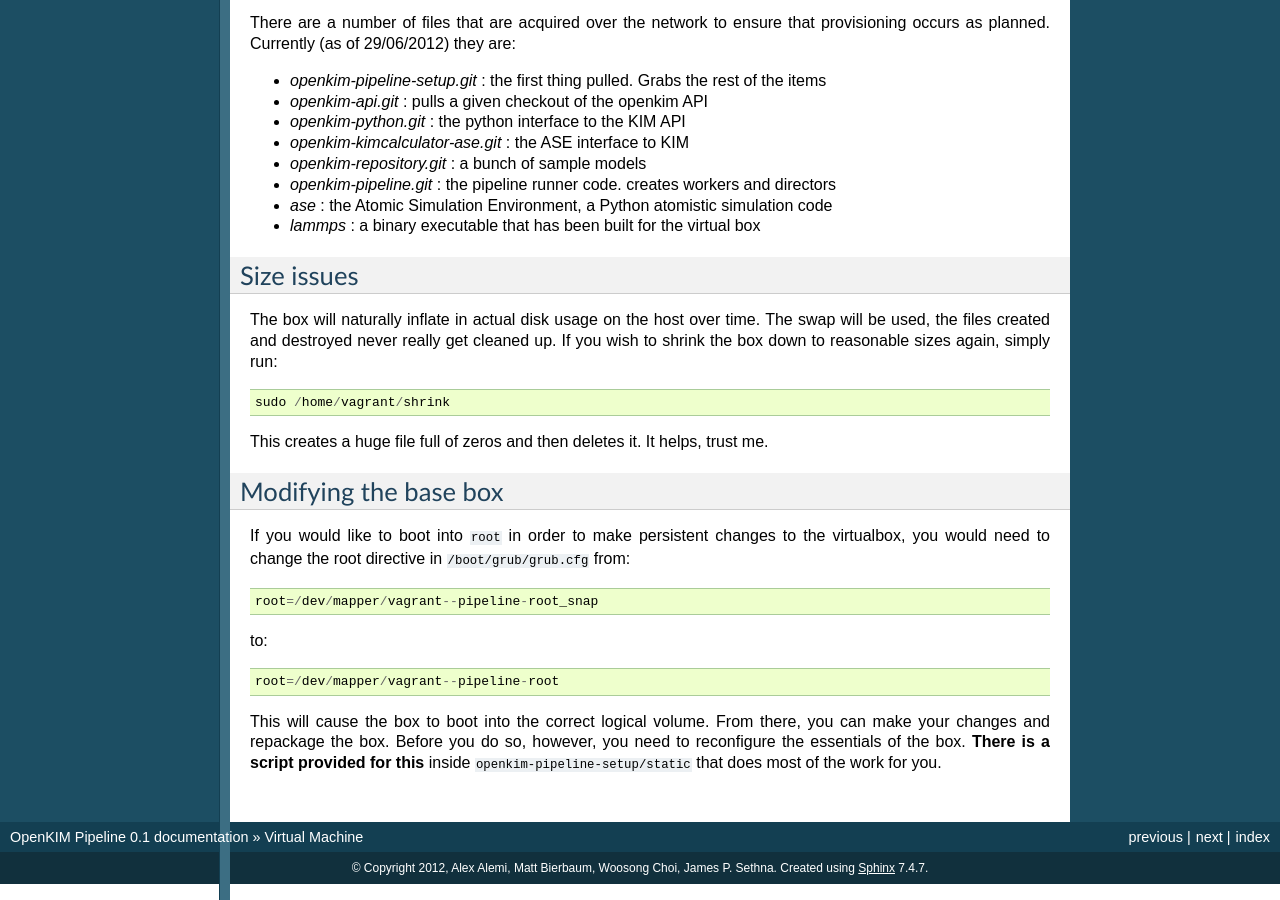
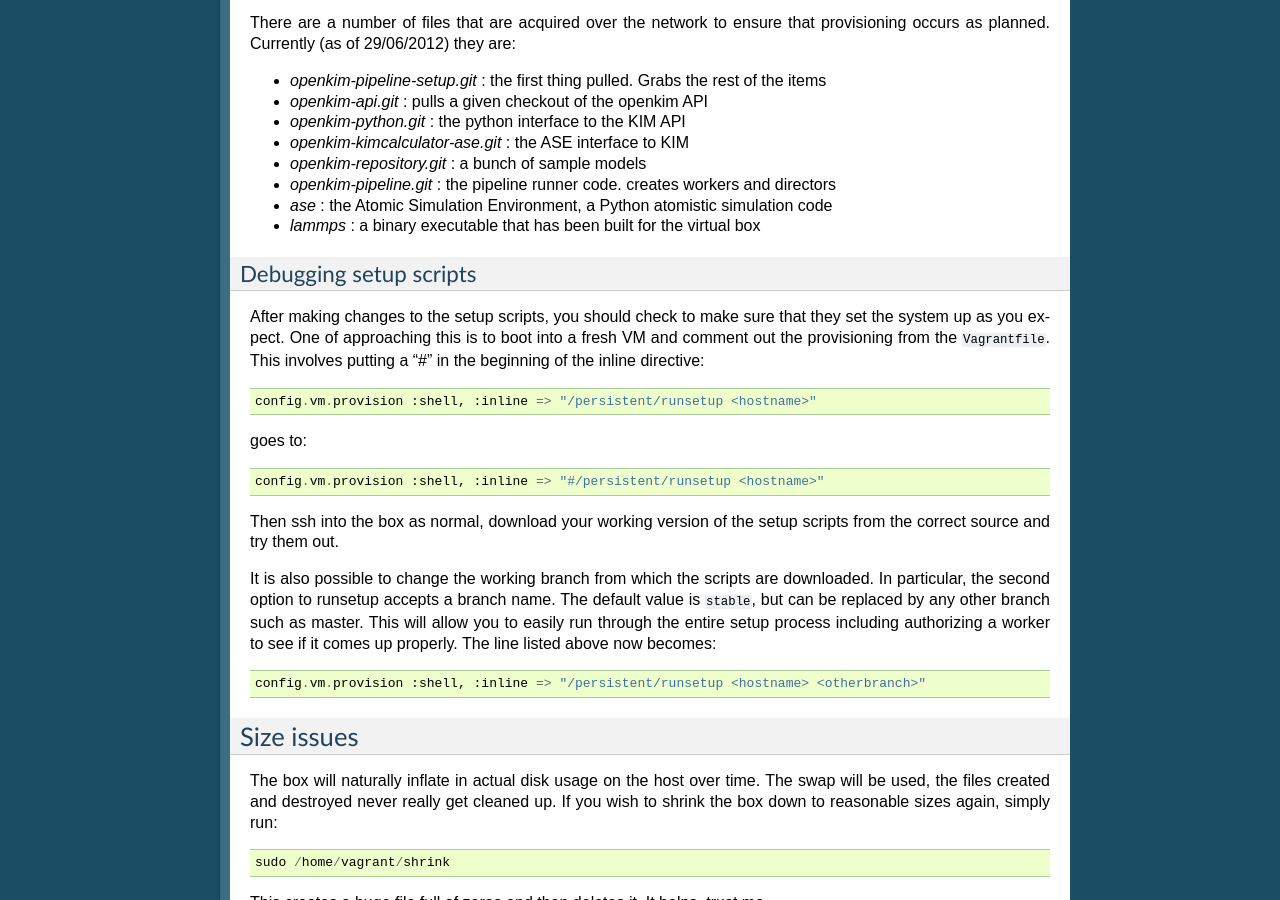
Before and after one commit to bjgjaefg23k/openkim-pipeline, a Sphinx documentation site: the page built from docs/virtualbox.rst, in a window 1280 px wide and 900 px high, scrolled down 3126 px. Built offline with Sphinx 7.4.7, drawn with Linux system fonts in a browser that asks for light colours; formulas are drawn with MathJax 3; some of the changed text lies outside the part shown.

Commit message:
comments about debugging the setup scripts

```diff
--- a/docs/virtualbox.rst
+++ b/docs/virtualbox.rst
@@ -83,7 +83,6 @@
     vagrant package
 
 which creates a file ``package.box`` which you can then share.
-
 
 
 Features of our box
@@ -182,6 +181,33 @@
 * *ase* : the Atomic Simulation Environment, a Python atomistic simulation code
 * *lammps* : a binary executable that has been built for the virtual box
 
+
+Debugging setup scripts
+^^^^^^^^^^^^^^^^^^^^^^^
+After making changes to the setup scripts, you should check to make sure that they
+set the system up as you expect.  One of approaching this is to boot into a fresh
+VM and comment out the provisioning from the ``Vagrantfile``.  This involves
+putting a "#" in the beginning of the inline directive::
+
+    config.vm.provision :shell, :inline => "/persistent/runsetup <hostname>"
+
+goes to::
+
+    config.vm.provision :shell, :inline => "#/persistent/runsetup <hostname>"
+
+Then ssh into the box as normal, download your working version of the setup scripts
+from the correct source and try them out.
+
+It is also possible to change the working branch from which the scripts are
+downloaded.  In particular, the second option to runsetup accepts a branch
+name.  The default value is ``stable``, but can be replaced by any other branch
+such as master.  This will allow you to easily run through the entire setup process
+including authorizing a worker to see if it comes up properly.  The line
+listed above now becomes::
+
+    config.vm.provision :shell, :inline => "/persistent/runsetup <hostname> <otherbranch>"
+
+
 Size issues
 -----------
 The box will naturally inflate in actual disk usage on the host over time.  The swap will be
```
